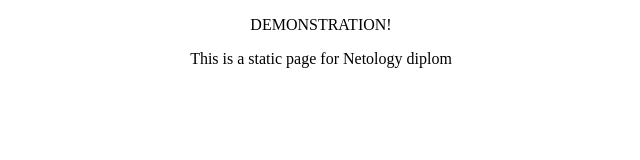
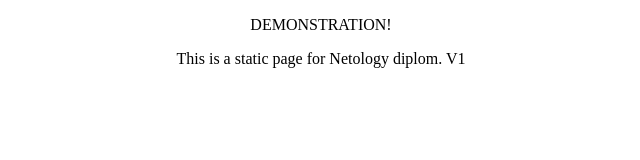
Before and after one commit to antonmayko/testapp, a plain HTML site: page index.html in a window 1280 px wide. Shown: the full height of the page, 319-959 px from the left. Drawn offline with Linux system fonts and the light colour scheme.

Commit message:
second commit

```diff
--- a/index.html
+++ b/index.html
@@ -7,7 +7,7 @@
 <body>
     <div style="justify-content: center; align-items: center;">
         <p align="center">DEMONSTRATION!</p>
-        <p align="center">This is a static page for Netology diplom</p>
+        <p align="center">This is a static page for Netology diplom. V1</p>
     </div>
 </body>
 </html>
```
